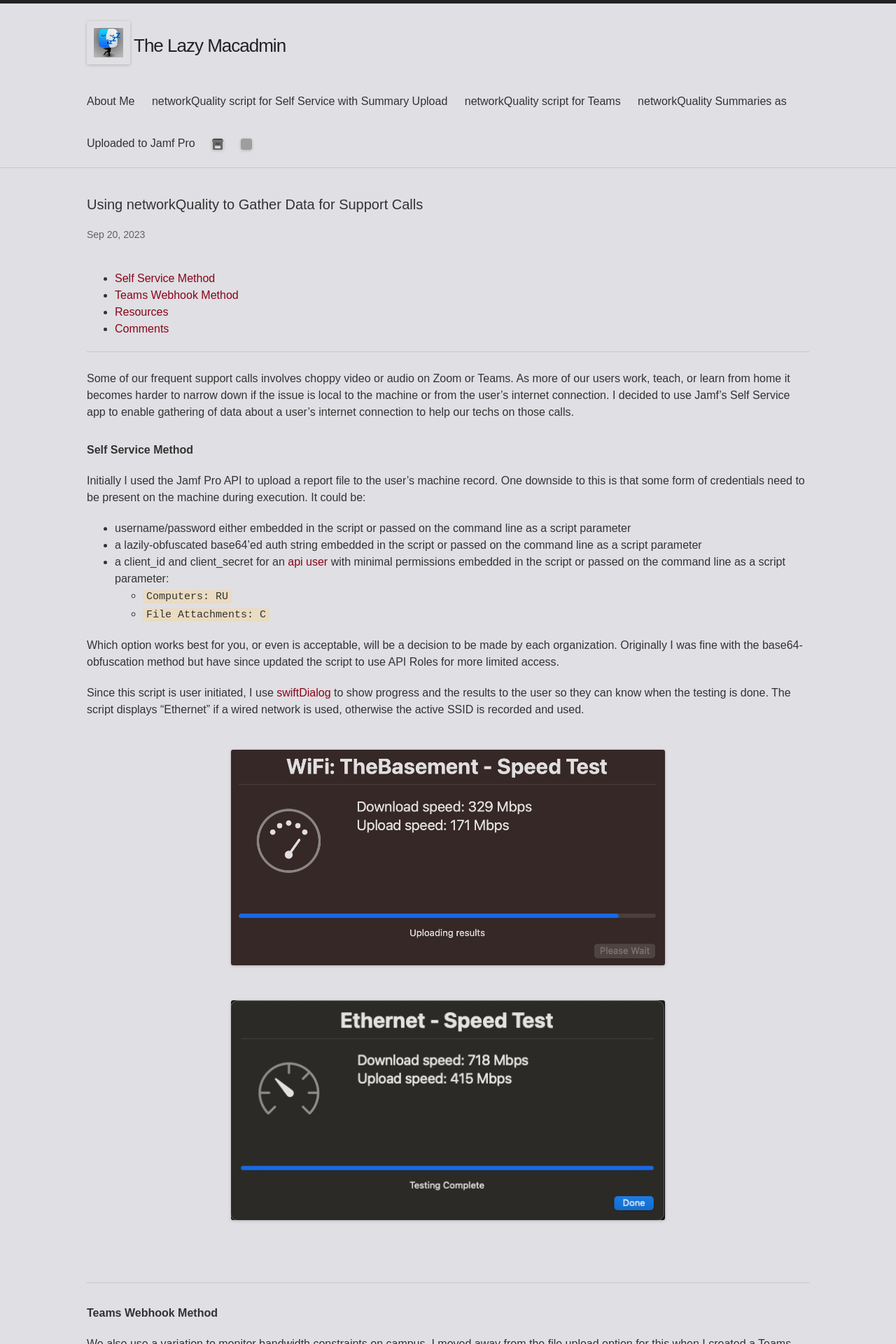
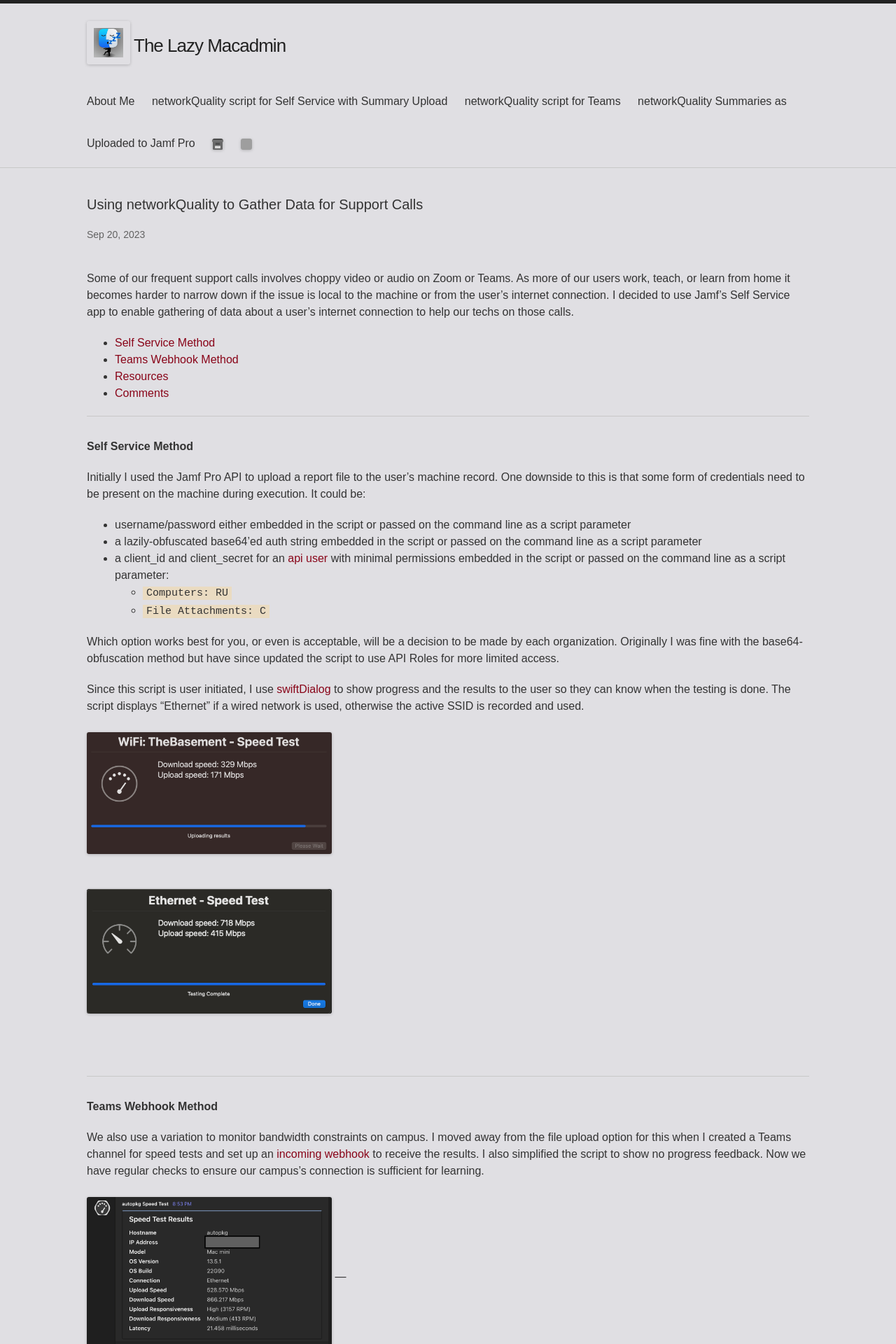
Before and after one commit to lazymacadmin/lazymacadmin.github.io, a Jekyll site: the page built from _posts/2023-09-20-networkquality-via-self-service.md, in a window 1280 px wide. Shown: the top 1920 px of the page at 70% size. Built offline with Jekyll 4.4.1, drawn with Linux system fonts in a browser that asks for light colours; some web fonts are replaced; comment, search, counter and statistics services are not loaded; grey boxes are pictures that could not be loaded.

Commit message:
Final update for posts

```diff
--- a/_posts/2023-09-20-networkquality-via-self-service.md
+++ b/_posts/2023-09-20-networkquality-via-self-service.md
@@ -4,13 +4,14 @@ title:  "Using networkQuality to Gather Data for Support Calls"
 comments: true
 ---
 
+
+Some of our frequent support calls involves choppy video or audio on Zoom or Teams. As more of our users work, teach, or learn from home it becomes harder to narrow down if the issue is local to the machine or from the user's internet connection. I decided to use Jamf's Self Service app to enable gathering of data about a user's internet connection to help our techs on those calls.
+
 * [Self Service Method](#self-service-method)
 * [Teams Webhook Method](#teams-webhook-method)
 * [Resources](#resources)
 {% if page.comments %} * [Comments](#Comments) {% endif %}
 <hr>
-Some of our frequent support calls involves choppy video or audio on Zoom or Teams. As more of our users work, teach, or learn from home it becomes harder to narrow down if the issue is local to the machine or from the user's internet connection. I decided to use Jamf's Self Service app to enable gathering of data about a user's internet connection to help our techs on those calls.
-
 #### **Self Service Method**
 
 Initially I used the Jamf Pro API to upload a report file to the user's machine record. One downside to this is that some form of credentials need to be present on the machine during execution. It could be:
@@ -22,19 +23,17 @@ Initially I used the Jamf Pro API to upload a report file to the user's machine
 
 Which option works best for you, or even is acceptable, will be a decision to be made by each organization. Originally I was fine with the base64-obfuscation method but have since updated the script to use API Roles for more limited access.
 
-Since this script is user initiated, I use [swiftDialog](https://swiftdialog.app/) to show progress and the results to the user so they can know when the testing is done. The script displays "Ethernet" if a wired network is used, otherwise the active SSID is recorded and used.
-<p style="text-align: center;">
-<img src="/assets/images/uploading_results.png" width="461" height="237" class="responsive" alt="Uploading results screenshot" ><br> <img src="/assets/images/testing_done.png" width="461" height="237" class="responsive" alt="Testing complete screenshot">
-</p>
+Since this script is user initiated, I use [swiftDialog](https://swiftdialog.app/) to show progress and the results to the user so they can know when the testing is done. The script displays "Ethernet" if a wired network is used, otherwise the active SSID is recorded and used.<br>
+<img src="/assets/images/uploading_results.png" width="461" height="237" class="responsive" alt="Uploading results screenshot" ><br>
+<img src="/assets/images/testing_done.png" width="230" height="118" class="responsive" alt="Testing complete screenshot">
+
 <br>
 
 ---
 #### **Teams Webhook Method**
 
 We also use a variation to monitor bandwidth constraints on campus. I moved away from the file upload option for this when I created a Teams channel for speed tests and set up an [incoming webhook](https://learn.microsoft.com/en-us/microsoftteams/platform/webhooks-and-connectors/how-to/add-incoming-webhook?tabs=dotnet) to receive the results.  I also simplified the script to show no progress feedback. Now we have regular checks to ensure our campus's connection is sufficient for learning.<br>
-<p style="text-align: center;">
 <img src="/assets/images/webhook_results.png" height="401" width="614" class="responsive">
-</p>
 ---
 
 ### Resources:
--- a/_sass/_base.scss
+++ b/_sass/_base.scss
@@ -51,8 +51,9 @@ img {
 }
 
 .responsive {
-    width: 60%;
+    width: 90%;
     height: auto;
+    max-width: 350px;
 }
 
 .header-image {
--- a/index.html
+++ b/index.html
@@ -18,7 +18,7 @@ layout: default
     <p class="post-meta"><time datetime="{{ post.date | date_to_xmlschema }}" itemprop="datePublished">{{ post.date | date: "%b %-d, %Y" }}</time></p>
 
 
-    <p class="post-meta">{{ post.content | strip_html | truncatewords: 50 }}</p>
+    <p class="post-meta">{{ post.content | strip_html | truncatewords: 35 }}</p>
   </div>
   {% endfor %}
 </div>
```
